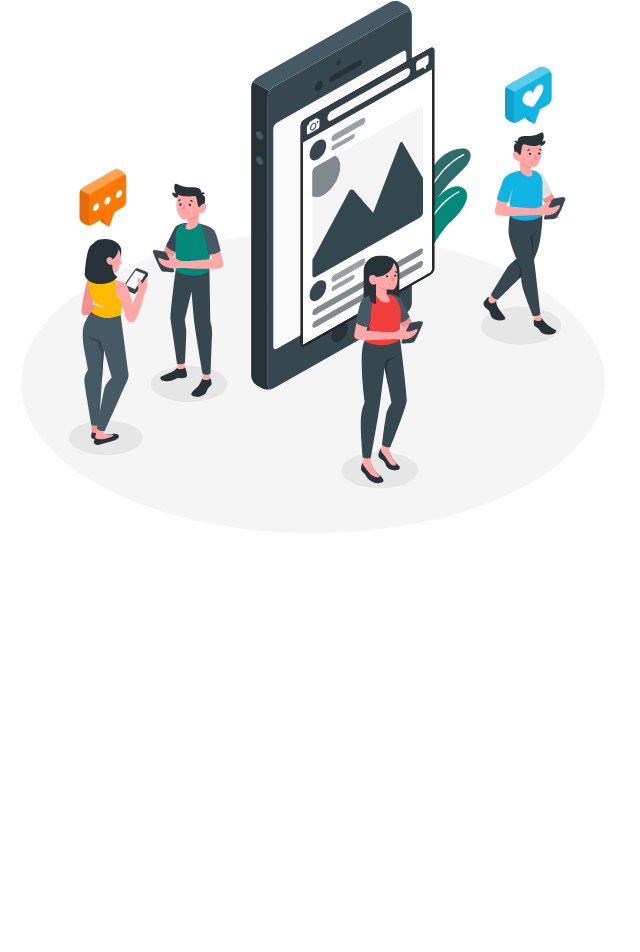
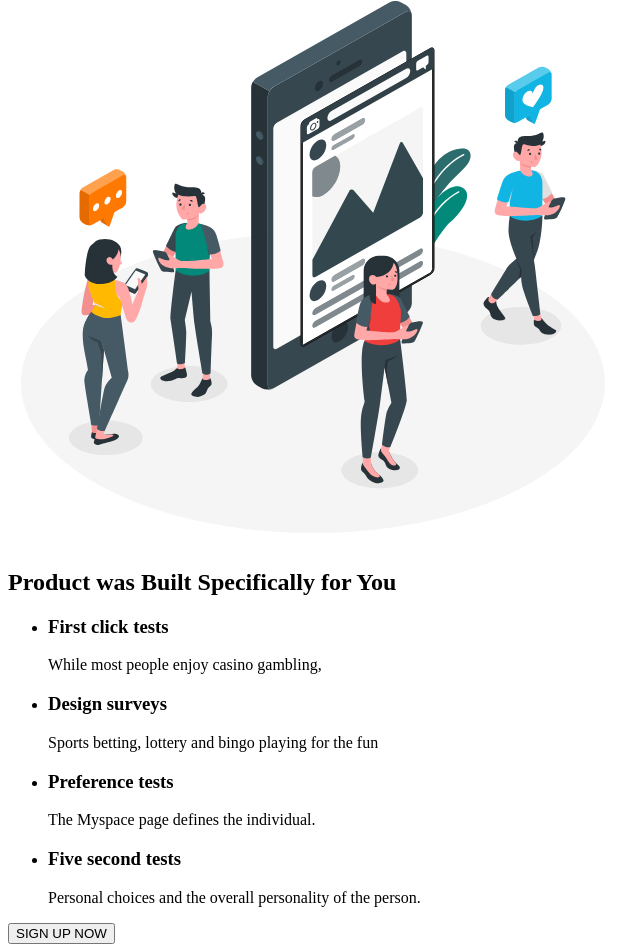
Before and after one commit to MaxBemax/team-project, a plain HTML site: page index.html in a window 1280 px wide. Shown: the part 363-1315 px from the top of the page, without its empty margins (0-640 px from the left). Before the commit the page ends 920 px from the top, so only its background shows below. Drawn offline with Linux system fonts and the light colour scheme.

Commit message:
modified index files

```diff
--- a/index.html
+++ b/index.html
@@ -47,6 +47,29 @@
           height="555"
         />
       </section>
+      <section>
+        <h2>Product was Built Specifically for You</h2>
+        <ul>
+          <li>
+            <h3>First click tests</h3>
+            <p>While most people enjoy casino gambling,</p>
+          </li>
+          <li>
+            <h3>Design surveys</h3>
+            <p>Sports betting, lottery and bingo playing for the fun</p>
+          </li>
+          <li>
+            <h3>Preference tests</h3>
+            <p>The Myspace page defines the individual.</p>
+          </li>
+          <li>
+            <h3>Five second tests</h3>
+            <p>Personal choices and the overall personality of the person.</p>
+          </li>
+        </ul>
+        <button type="button">SIGN UP NOW</button>
+      </section>
+
     </main>
   </body>
 </html>
```
